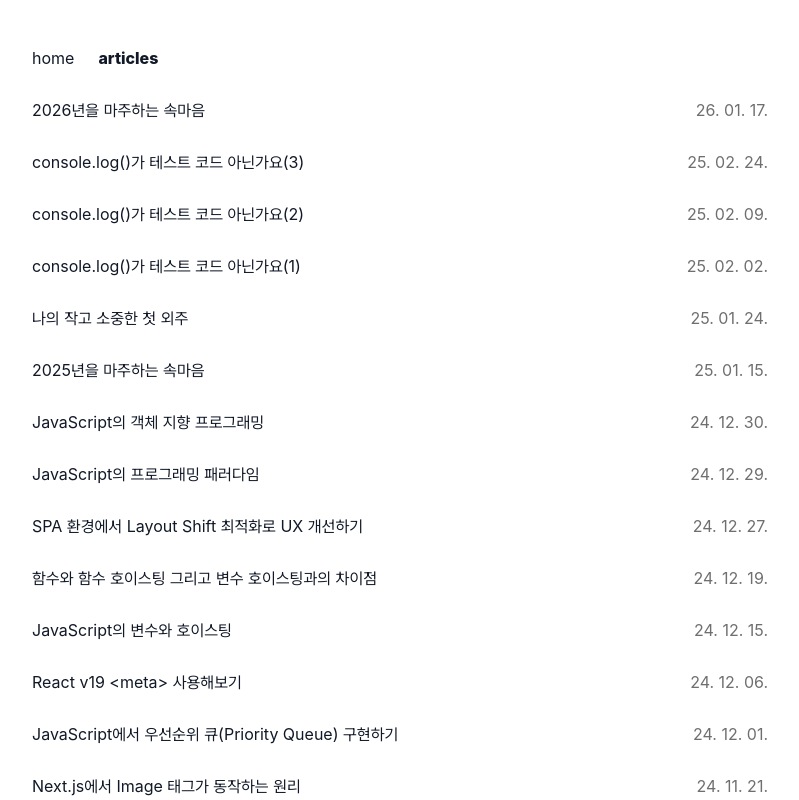
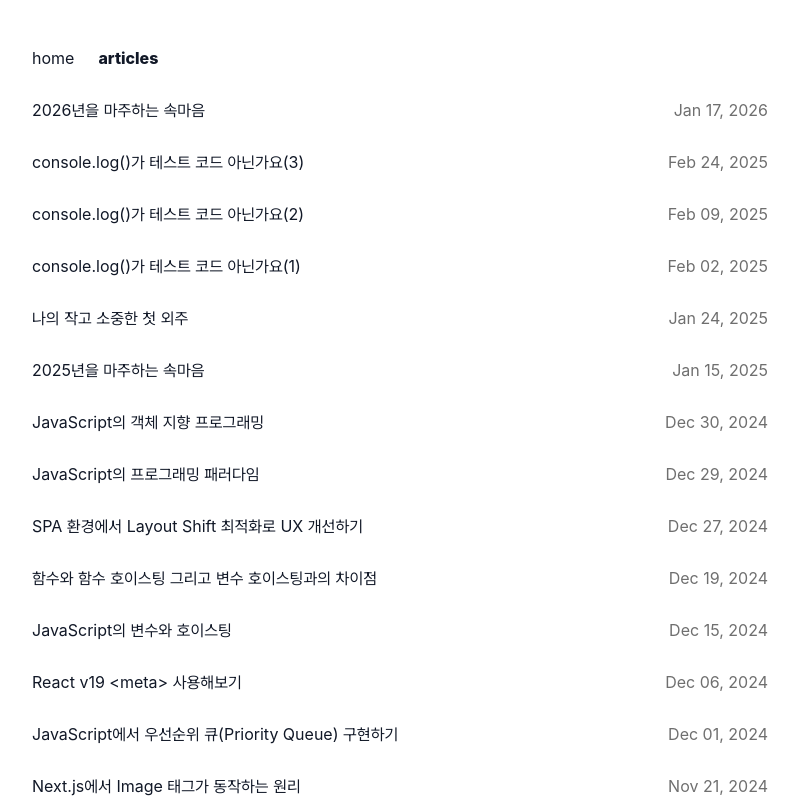
Before and after one commit to SioJeong/siojeong.com, a Next.js app: page /articles in a window 1280 px wide. Shown: the top 800 px of the page, without its empty margins (240-1039 px from the left). Built offline with nearby package versions, Linux system fonts and the light colour scheme; no server answers.

Commit message:
Refactor date formatting in PostDate component

```diff
--- a/app/components/post-date/PostDate.tsx
+++ b/app/components/post-date/PostDate.tsx
@@ -6,10 +6,11 @@ interface PostDateProps {
 export default function PostDate({ date, className }: PostDateProps) {
   const formatDate = (date: string | Date) => {
     const dateString = new Date(date);
-    const year = dateString.getFullYear().toString().substring(2, 4);
-    const month = String(dateString.getMonth() + 1).padStart(2, '0');
-    const day = String(dateString.getDate()).padStart(2, '0');
-    return `${year}. ${month}. ${day}.`;
+    return dateString.toLocaleDateString('en-US', {
+      year: 'numeric',
+      month: 'short',
+      day: '2-digit',
+    });
   };
 
   return <span className={className}>{formatDate(date)}</span>;
```
